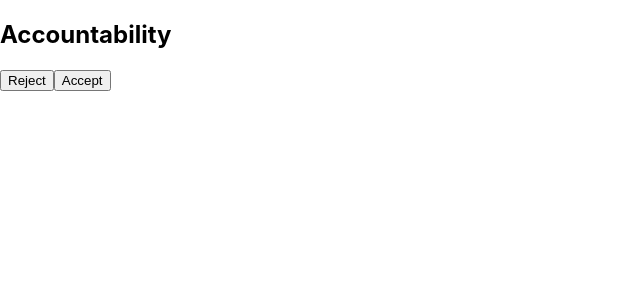
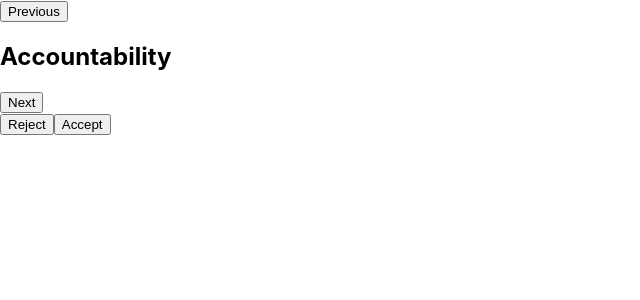
Before and after one commit to COScholl/values-worksheet, a React (Create React App) app: page / in a window 1280 px wide. Shown: the top 300 px of the page, without its empty margins (0-640 px from the left). Built offline with nearby package versions, Linux system fonts and the light colour scheme.

Commit message:
value_card prev and next buttons added 	next todo: write cypress tests for buttons

```diff
--- a/src/components/ValueModal.jsx
+++ b/src/components/ValueModal.jsx
@@ -1,8 +1,35 @@
 import React from 'react';
 
 export const ValueModal = (props) => {
-  const {rejectAndAdvanceValue, advanceValue, valuesList, valueIdx} = props;
+  const {rejectAndAdvanceValue, advanceValue, regressValue, valuesList, valueIdx} = props;
   let testValue = valuesList[valueIdx];
+
+  /**
+   * Button component that regresses value on display from props.valuesList
+   * Calls helper function regressValue()
+   */
+  const PreviousButton = () => (
+    <button
+      className='modal__value-span--previous'
+      onClick={regressValue}
+    >
+      Previous
+    </button>
+  );
+
+  /**
+   * Button component that advances value on display from props.valuesList
+   * Functionally the same as AcceptButton with different class
+   * Calls helper function advanceValue()
+   */
+  const NextButton = () => (
+    <button
+      className='modal__value-span--next btn'
+      onClick={advanceValue}
+    >
+      Next
+    </button>
+  );
 
   /**
    * Button component that advances value on display from props.valuesList
@@ -10,7 +37,7 @@ export const ValueModal = (props) => {
    */
   const AcceptButton = () => (
     <button
-      className='modal__btn--accept'
+      className='modal__accept-dismiss-span--accept btn'
       onClick={advanceValue}
     >
       Accept
@@ -23,7 +50,7 @@ export const ValueModal = (props) => {
    */
   const RejectButton = () => (
     <button
-      className='modal__btn--reject'
+      className='modal__accept-dismiss-span--reject btn'
       onClick={() => rejectAndAdvanceValue(testValue)}
     >
       Reject
@@ -33,8 +60,13 @@ export const ValueModal = (props) => {
   return (
     <>
       <div className='modal__wrapper'>
-        {<h2 className='modal__header'>{valuesList[valueIdx]}</h2>}
-        <span className='modal__btn--span'>
+        <span className='modal__value-span'>
+          <PreviousButton />
+          <h2 className='modal__header'>{valuesList[valueIdx]}</h2>
+          <NextButton />
+        </span>
+        <br />
+        <span className='modal__accept-dismiss-span'>
           <RejectButton />
           <AcceptButton />
         </span>
--- a/src/components/ValueWorksheet.jsx
+++ b/src/components/ValueWorksheet.jsx
@@ -160,7 +160,21 @@ export const ValueWorksheet = () => {
     if(valueIdx < valuesList.length - 1) {
       setValueIdx(valueIdx + 1)
     } else {
-      setValueIdx(valuesList.length - 1)
+      // already at end of list
+      return;
+    }
+  }
+
+  /**
+   * Helper function that regresses value from valueList to display
+   * @modifies {valueIdx} calls setValueIdx to mutate valueIdx
+   */
+  const regressValue = () => {
+    if(valueIdx > 0) {
+      setValueIdx(valueIdx - 1)
+    } else {
+      // already at beginning of list
+      return;
     }
   }
 
@@ -182,6 +196,7 @@ export const ValueWorksheet = () => {
         valuesList={valuesList}
         valueIdx={valueIdx}
         advanceValue={advanceValue}
+        regressValue={regressValue}
         rejectAndAdvanceValue={rejectAndAdvanceValue}
       />
     </>
```
Also changed, not shown: 1 other file (tests, documents, lock files or other folders).
